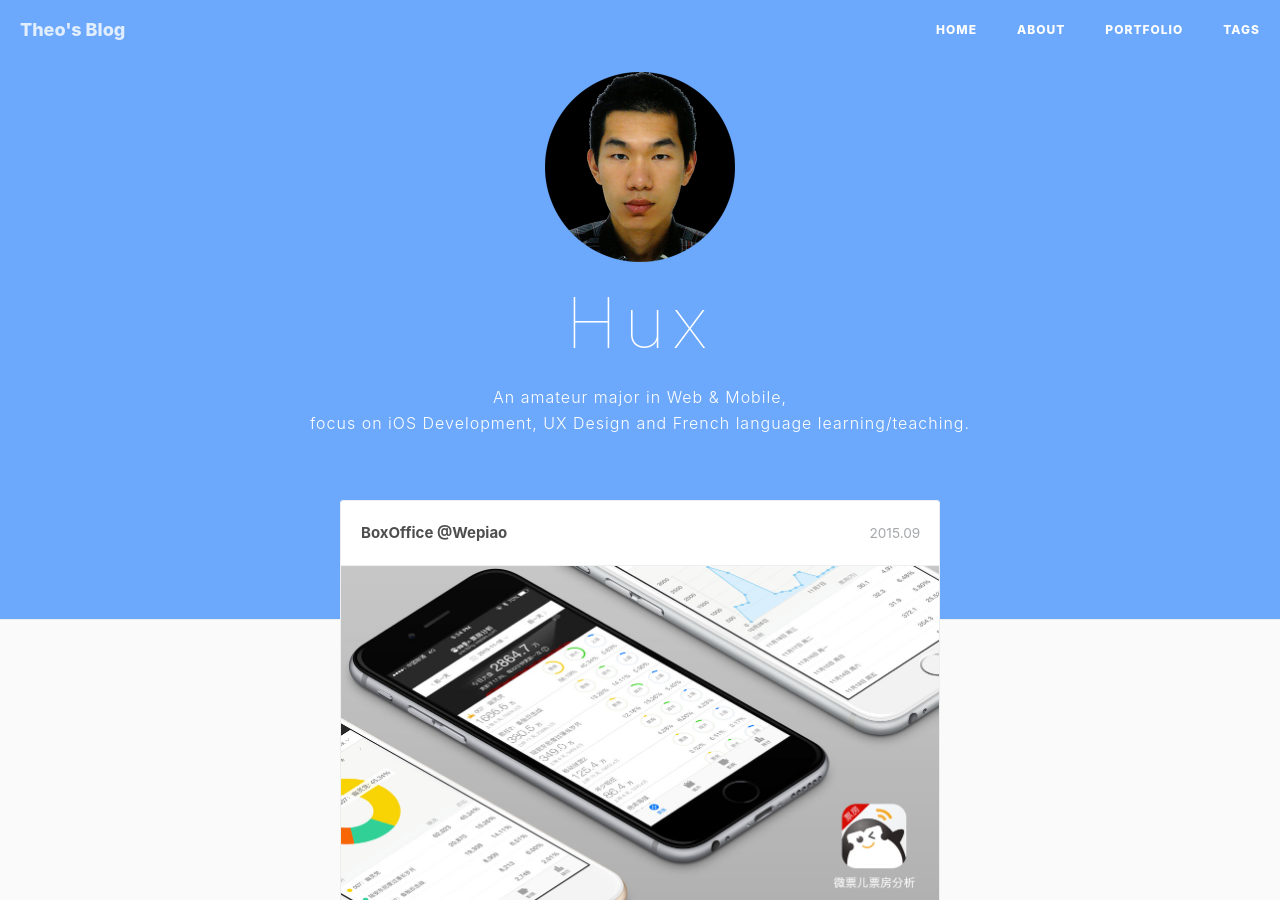
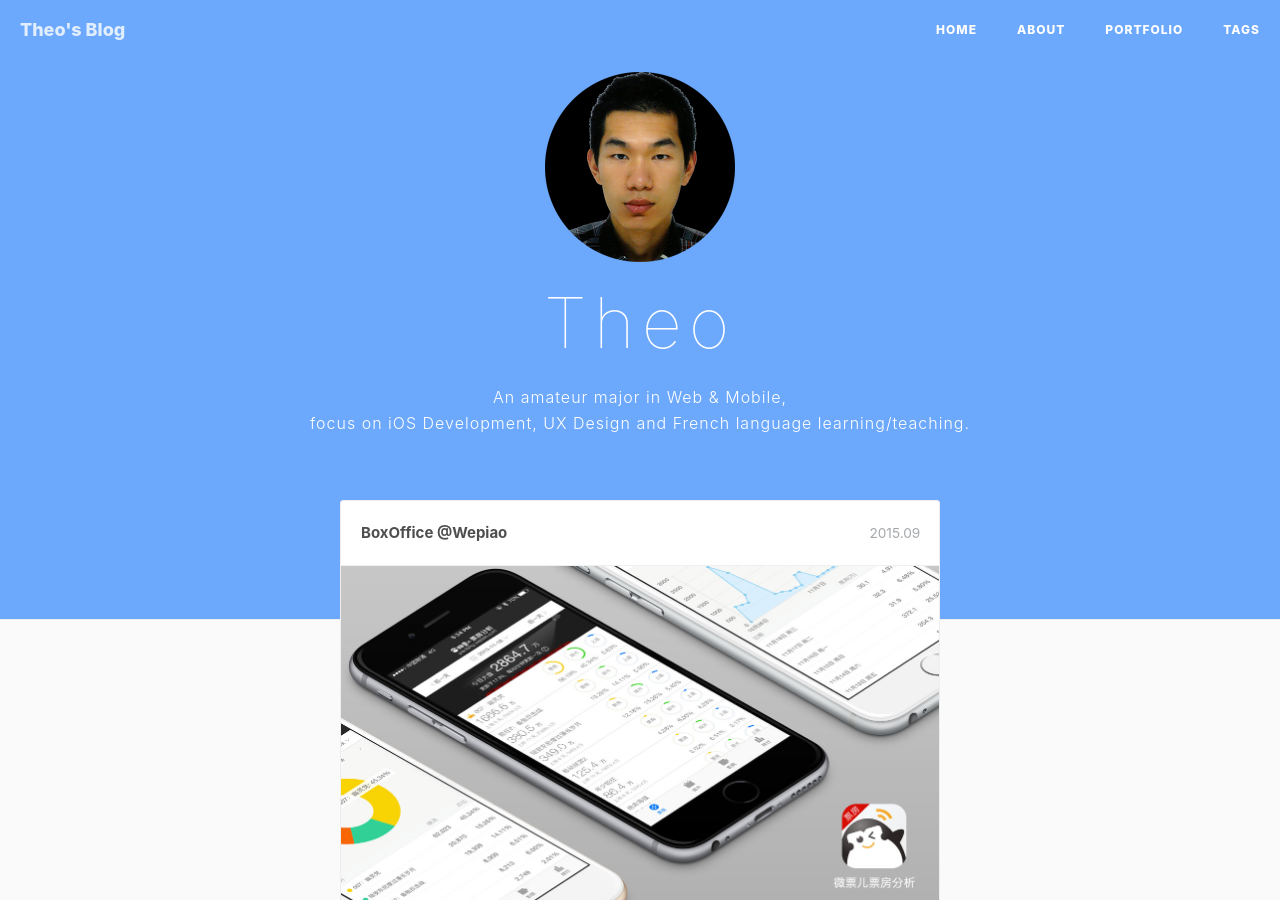
Before and after one commit to theowu/theowu.github.io, a Jekyll site: the page built from portfolio/index.html, in a window 1280 px wide and 900 px high. Built offline with Jekyll 4.4.1, drawn with Linux system fonts in a browser that asks for light colours; nearby versions of some CDN libraries; comment, search, counter and statistics services are not loaded.

Commit message:
update portfolio

```diff
--- a/portfolio/index.html
+++ b/portfolio/index.html
@@ -17,7 +17,7 @@ layout: default
 		<div class="container" style="margin:0;padding:0;width:100%;">
 			<header>
 				<img width="190" height="190" src="images/theo-avatar.png">
-				<h1>Hux</h1>
+				<h1>Theo</h1>
 				<p>An amateur major in Web & Mobile,<br>
 					focus on iOS Development, UX Design and French language learning/teaching.</p>
 			</header>
```
